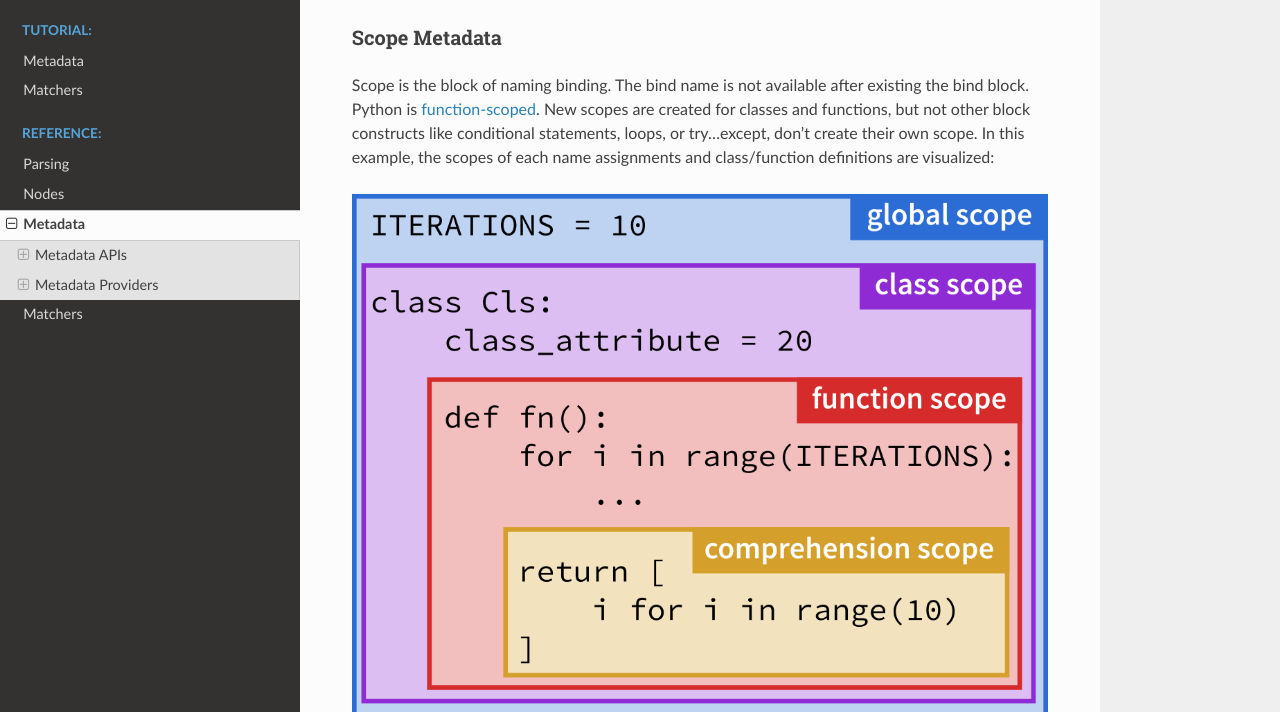
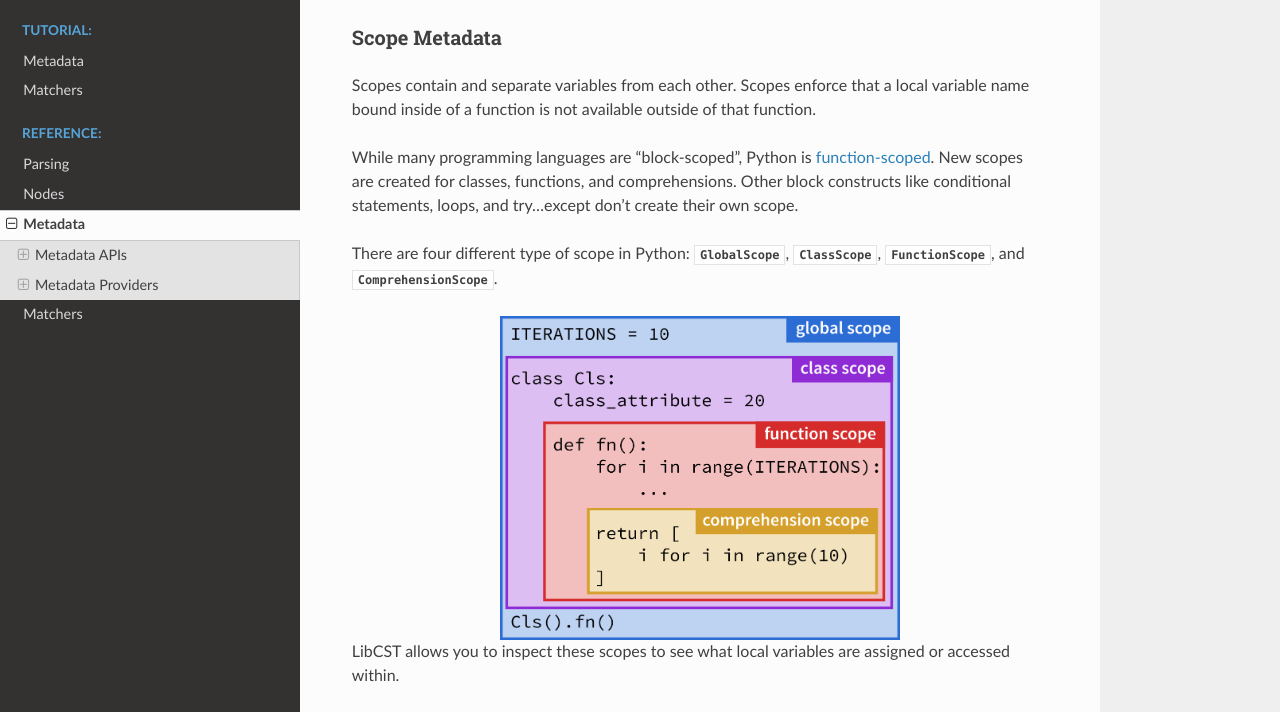
Before and after one commit to Instagram/LibCST, a Sphinx documentation site: the page built from docs/source/metadata.rst, in a window 1280 px wide and 1400 px high, scrolled down 2564 px. Shown: the part 182-894 px from the top of the window. Built offline with Sphinx 7.4.7 and the Read the Docs theme 2.0.0, drawn with Linux system fonts in a browser that asks for light colours; pages that are not in the unit, such as notebooks, are missing from menus; some of the changed text lies outside the part shown; grey boxes are pictures that could not be loaded.

Commit message:
Tweak wording/formatting of the scope provider intro
Explaining the implementation details of scopes to someone unfamiliar
with compilers can be tricky. Hopefully this helps.

- Rephrased the definition of a scope to be more applicable to Python
  (remove references to "blocks"), and made it use an example for
  (hopefully) better clarity.
- New scopes are also created for comprehensions.
- Set a fixed width (400px) for the scope diagram, since it was too
  large before.
- Tweaked some tenses.
- Add a final call to action: "LibCST allows you to inspect these
  scopes"

```diff
--- a/docs/source/metadata.rst
+++ b/docs/source/metadata.rst
@@ -98,20 +98,29 @@ Expression Context Metadata
 
 Scope Metadata
 --------------
-Scope is the block of naming binding. The bind name is not available
-after existing the bind block. Python is
+Scopes contain and separate variables from each other. Scopes enforce that a
+local variable name bound inside of a function is not available outside of that
+function.
+
+While many programming languages are "block-scoped", Python is
 `function-scoped <https://en.wikipedia.org/wiki/Scope_(computer_science)#Function_scope>`_.
-New scopes are created for classes and functions, but not other block constructs like
-conditional statements, loops, or try…except, don't create their own scope.
-In this example, the scopes of each name assignments and class/function definitions are
-visualized:
+New scopes are created for classes, functions, and comprehensions. Other block
+constructs like conditional statements, loops, and try…except don't create their
+own scope.
+
+There are four different type of scope in Python:
+:class:`~libcst.metadata.GlobalScope`,
+:class:`~libcst.metadata.ClassScope`,
+:class:`~libcst.metadata.FunctionScope`, and
+:class:`~libcst.metadata.ComprehensionScope`.
 
 .. image:: _static/img/python_scopes.png
    :alt: LibCST
+   :width: 400
+   :align: center
 
-There were four different type of scope in Python: :class:`~libcst.metadata.GlobalScope`,
-:class:`~libcst.metadata.ClassScope`, :class:`~libcst.metadata.FunctionScope` and
-:class:`~libcst.metadata.ComprehensionScope`.
+LibCST allows you to inspect these scopes to see what local variables are
+assigned or accessed within.
 
 .. autoclass:: libcst.metadata.ScopeProvider
    :no-undoc-members:
```
